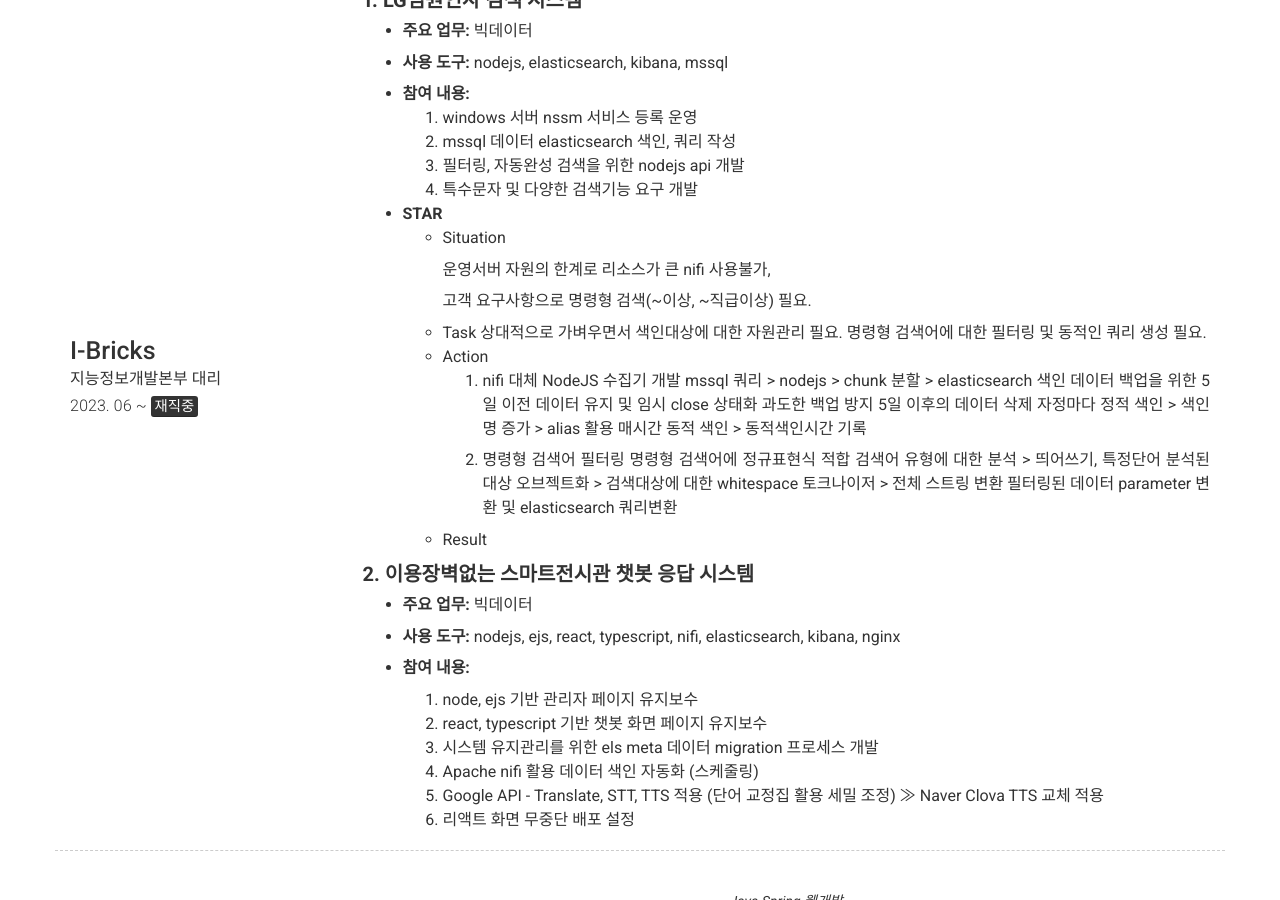
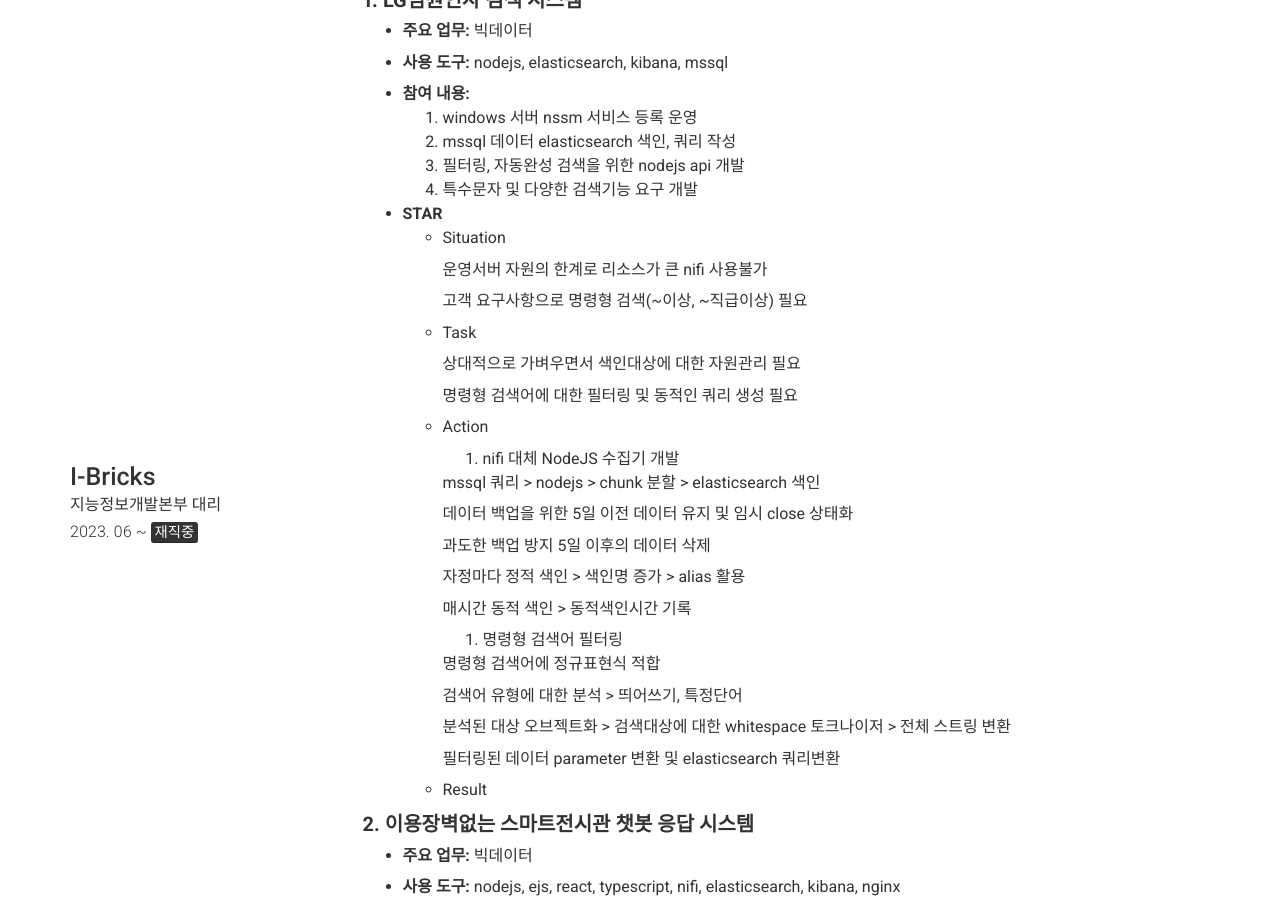
Before and after one commit to sihyeonleee/sihyeonleee.github.io, a Jekyll site: the page built from index.md, in a window 1280 px wide and 900 px high, scrolled down 1879 px. Built offline with Jekyll 4.4.1, drawn with Linux system fonts in a browser that asks for light colours; nearby versions of some CDN libraries.

Commit message:
no message

```diff
--- a/_config.yml
+++ b/_config.yml
@@ -184,24 +184,36 @@ content:
           - **STAR**
             - Situation
 
-              운영서버 자원의 한계로 리소스가 큰 nifi 사용불가,
+              운영서버 자원의 한계로 리소스가 큰 nifi 사용불가
 
-              고객 요구사항으로 명령형 검색(~이상, ~직급이상) 필요.
+              고객 요구사항으로 명령형 검색(~이상, ~직급이상) 필요
             - Task
-              상대적으로 가벼우면서 색인대상에 대한 자원관리 필요.
-              명령형 검색어에 대한 필터링 및 동적인 쿼리 생성 필요.
+
+              상대적으로 가벼우면서 색인대상에 대한 자원관리 필요
+
+              명령형 검색어에 대한 필터링 및 동적인 쿼리 생성 필요
             - Action
+
               1. nifi 대체 NodeJS 수집기 개발
+
                 mssql 쿼리 > nodejs > chunk 분할 > elasticsearch 색인
+
                 데이터 백업을 위한 5일 이전 데이터 유지 및 임시 close 상태화
+
                 과도한 백업 방지 5일 이후의 데이터 삭제
+
                 자정마다 정적 색인 > 색인명 증가 > alias 활용
+
                 매시간 동적 색인 > 동적색인시간 기록
 
               2. 명령형 검색어 필터링
+
                 명령형 검색어에 정규표현식 적합
+
                 검색어 유형에 대한 분석 > 띄어쓰기, 특정단어
+
                 분석된 대상 오브젝트화 > 검색대상에 대한 whitespace 토크나이저 > 전체 스트링 변환
+
                 필터링된 데이터 parameter 변환 및 elasticsearch 쿼리변환
             - Result
 
```
